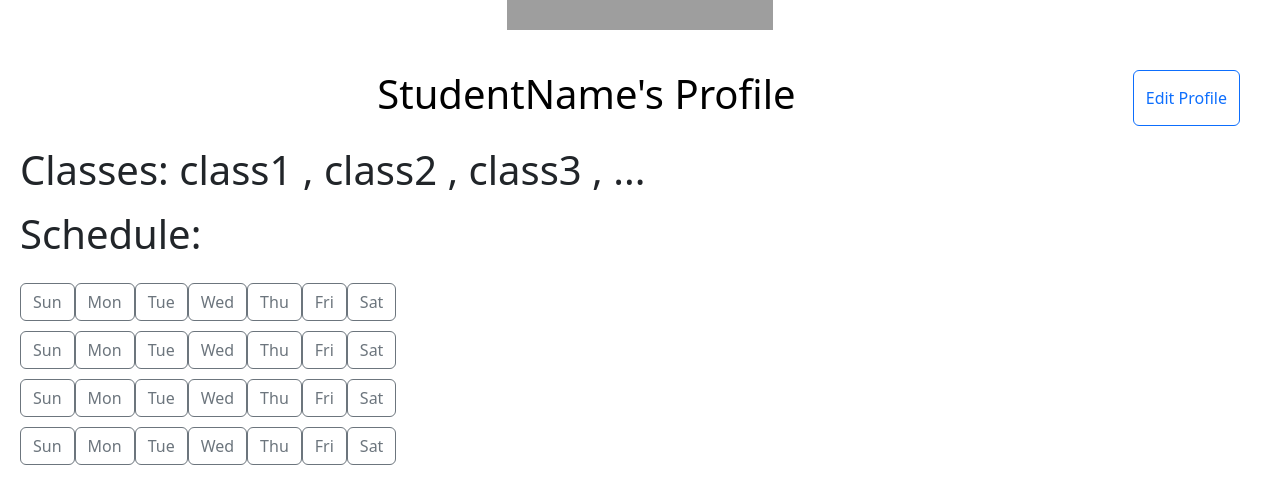
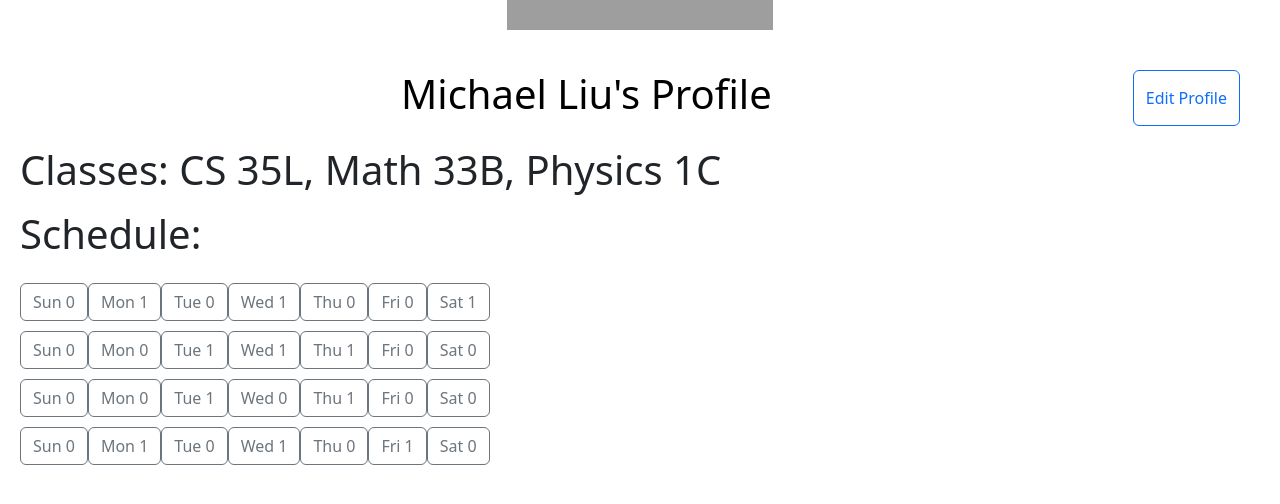
Before and after one commit to myCoalSmells/study_sync, a React (Create React App) app: page /profile in a window 1280 px wide. Shown: the part 170-674 px from the top of the page. Built offline with nearby package versions, Linux system fonts and the light colour scheme; grey boxes are pictures that could not be loaded.

Commit message:
Added Temp Data + Displaying Info

```diff
--- a/src/ProfilePage.js
+++ b/src/ProfilePage.js
@@ -12,7 +12,19 @@ export default function ProfilePage() {
         make sure to send the student's data through to
         the EditProfilePage.
     */
-    let availableTimes = [4][7];
+   const DAYS = 7;
+   const WEEKS = 4;
+
+    // Temp Student Data Format
+    // Extract firebase and put into this format?
+    let Student = {
+        name: 'Michael Liu',
+        pfp: "https://i.imgur.com/pkpvLJn.jpeg",
+        classMatch: "CS 35L, Math 33B, Physics 1C",
+        availTime: "0101001001110000101000101010",
+        contactInfo: "myemail@yahoo.com"
+    };
+
 
     return(
         <div className={PPMod.container}>
@@ -21,53 +33,53 @@ export default function ProfilePage() {
 
                 </div>
                 <h1 className={PPMod.title}>
-                    StudentName's Profile
+                    {Student.name}'s Profile
                 </h1>
                 <Button variant="outline-primary">
                     Edit Profile
                 </Button>
             </div>
             <p>
-                Classes: class1 , class2 , class3 , ...
+                Classes: {Student.classMatch}
             </p>
             <p>
                 Schedule:
             </p>
             <div>
-                <Button variant="outline-secondary">Sun</Button>
-                <Button variant="outline-secondary">Mon</Button>
-                <Button variant="outline-secondary">Tue</Button>
-                <Button variant="outline-secondary">Wed</Button>
-                <Button variant="outline-secondary">Thu</Button>
-                <Button variant="outline-secondary">Fri</Button>
-                <Button variant="outline-secondary">Sat</Button>
+                <Button variant="outline-secondary">Sun {Student.availTime[0]}</Button>
+                <Button variant="outline-secondary">Mon {Student.availTime[1]}</Button>
+                <Button variant="outline-secondary">Tue {Student.availTime[2]}</Button>
+                <Button variant="outline-secondary">Wed {Student.availTime[3]}</Button>
+                <Button variant="outline-secondary">Thu {Student.availTime[4]}</Button>
+                <Button variant="outline-secondary">Fri {Student.availTime[5]}</Button>
+                <Button variant="outline-secondary">Sat {Student.availTime[6]}</Button>
             </div>
             <div>
-                <Button variant="outline-secondary">Sun</Button>
-                <Button variant="outline-secondary">Mon</Button>
-                <Button variant="outline-secondary">Tue</Button>
-                <Button variant="outline-secondary">Wed</Button>
-                <Button variant="outline-secondary">Thu</Button>
-                <Button variant="outline-secondary">Fri</Button>
-                <Button variant="outline-secondary">Sat</Button>
+                <Button variant="outline-secondary">Sun {Student.availTime[7]}</Button>
+                <Button variant="outline-secondary">Mon {Student.availTime[8]}</Button>
+                <Button variant="outline-secondary">Tue {Student.availTime[9]}</Button>
+                <Button variant="outline-secondary">Wed {Student.availTime[10]}</Button>
+                <Button variant="outline-secondary">Thu {Student.availTime[11]}</Button>
+                <Button variant="outline-secondary">Fri {Student.availTime[12]}</Button>
+                <Button variant="outline-secondary">Sat {Student.availTime[13]}</Button>
             </div>
             <div>
-                <Button variant="outline-secondary">Sun</Button>
-                <Button variant="outline-secondary">Mon</Button>
-                <Button variant="outline-secondary">Tue</Button>
-                <Button variant="outline-secondary">Wed</Button>
-                <Button variant="outline-secondary">Thu</Button>
-                <Button variant="outline-secondary">Fri</Button>
-                <Button variant="outline-secondary">Sat</Button>
+                <Button variant="outline-secondary">Sun {Student.availTime[14]}</Button>
+                <Button variant="outline-secondary">Mon {Student.availTime[15]}</Button>
+                <Button variant="outline-secondary">Tue {Student.availTime[16]}</Button>
+                <Button variant="outline-secondary">Wed {Student.availTime[17]}</Button>
+                <Button variant="outline-secondary">Thu {Student.availTime[18]}</Button>
+                <Button variant="outline-secondary">Fri {Student.availTime[19]}</Button>
+                <Button variant="outline-secondary">Sat {Student.availTime[20]}</Button>
             </div>
             <div>
-                <Button variant="outline-secondary">Sun</Button>
-                <Button variant="outline-secondary">Mon</Button>
-                <Button variant="outline-secondary">Tue</Button>
-                <Button variant="outline-secondary">Wed</Button>
-                <Button variant="outline-secondary">Thu</Button>
-                <Button variant="outline-secondary">Fri</Button>
-                <Button variant="outline-secondary">Sat</Button>
+                <Button variant="outline-secondary">Sun {Student.availTime[21]}</Button>
+                <Button variant="outline-secondary">Mon {Student.availTime[22]}</Button>
+                <Button variant="outline-secondary">Tue {Student.availTime[23]}</Button>
+                <Button variant="outline-secondary">Wed {Student.availTime[24]}</Button>
+                <Button variant="outline-secondary">Thu {Student.availTime[25]}</Button>
+                <Button variant="outline-secondary">Fri {Student.availTime[26]}</Button>
+                <Button variant="outline-secondary">Sat {Student.availTime[27]}</Button>
             </div>
         </div>
     );
```
